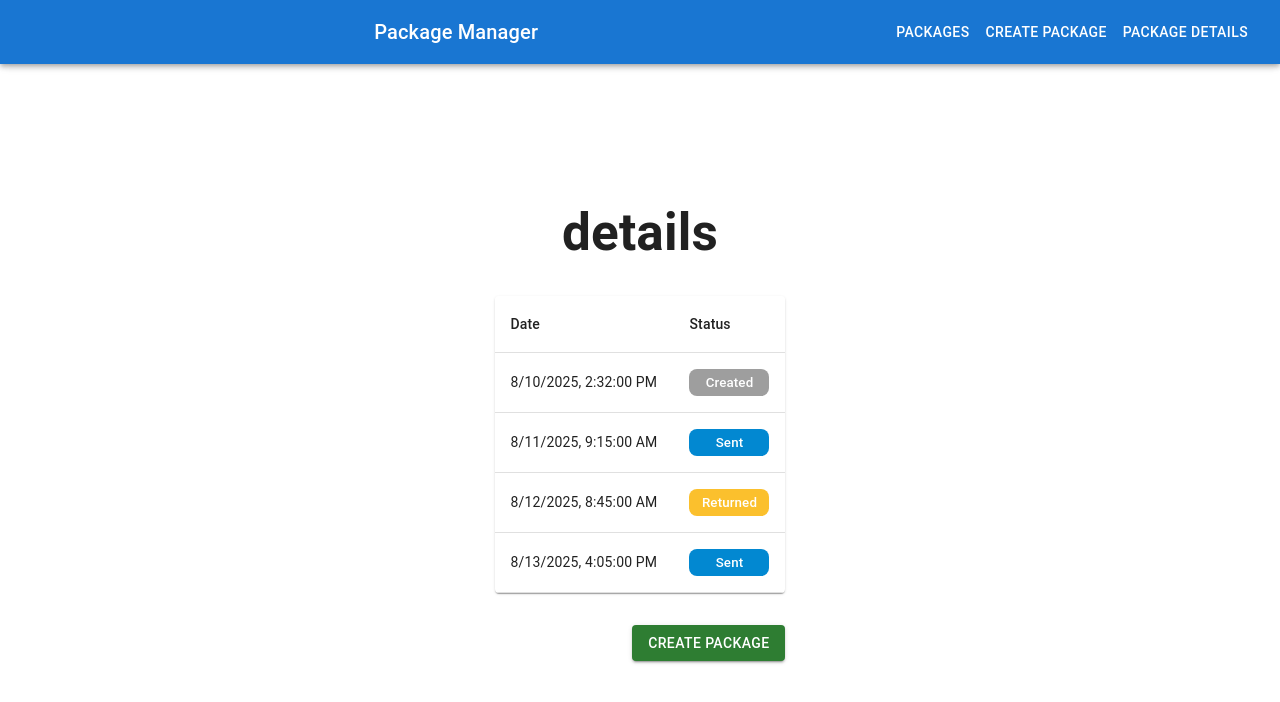
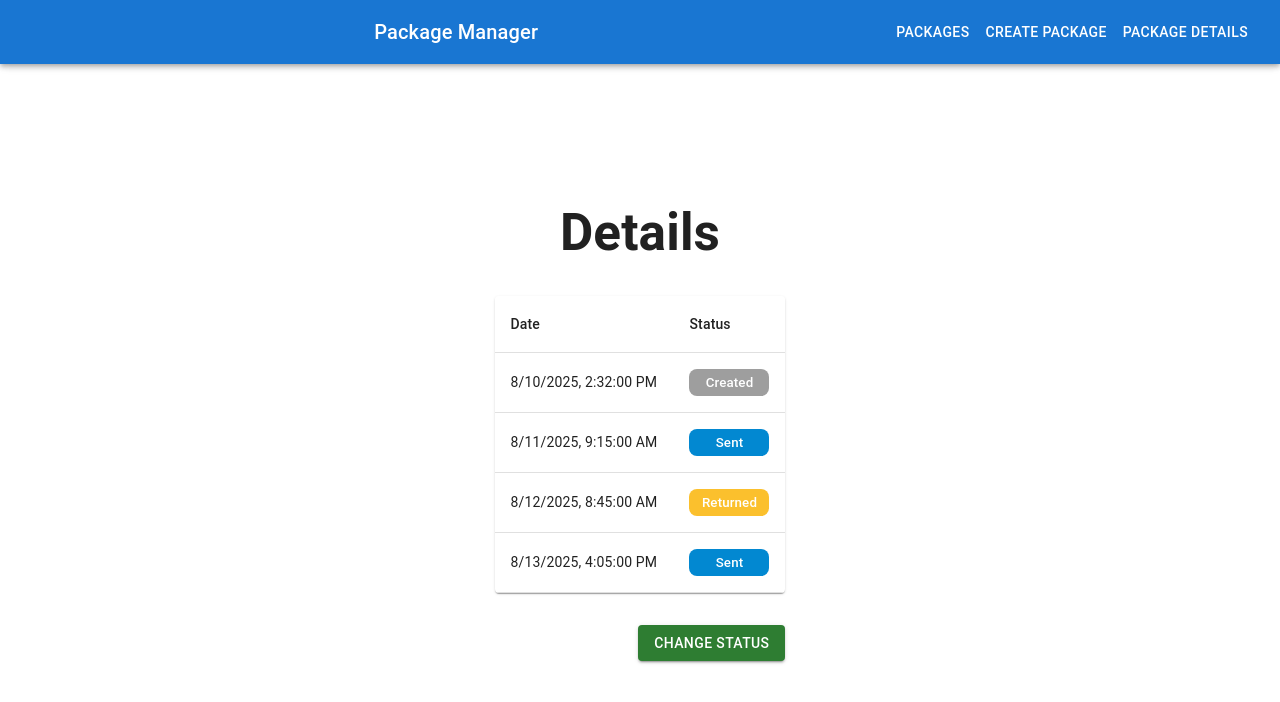
Before and after one commit to EdvinasTo/Task, a React (Vite) app in the folder task.client/: page /details in a window 1280 px wide. Shown: the top 702 px of the page. Built offline with nearby package versions, Linux system fonts and the light colour scheme.

Commit message:
add change status button

```diff
--- a/task.client/src/pages/detailsPage.tsx
+++ b/task.client/src/pages/detailsPage.tsx
@@ -7,10 +7,10 @@ function DetailsPage() {
     return (
         <>
             <Navbar />
-            <h1>details</h1>
+            <h1>Details</h1>
             <PackageHistoryTable rows={[]} />
             <div className="button-container">
-                <CustomButton label={'Create Package'} />
+                <CustomButton label={'Change Status'} />
             </div>
         </>
     );
```
